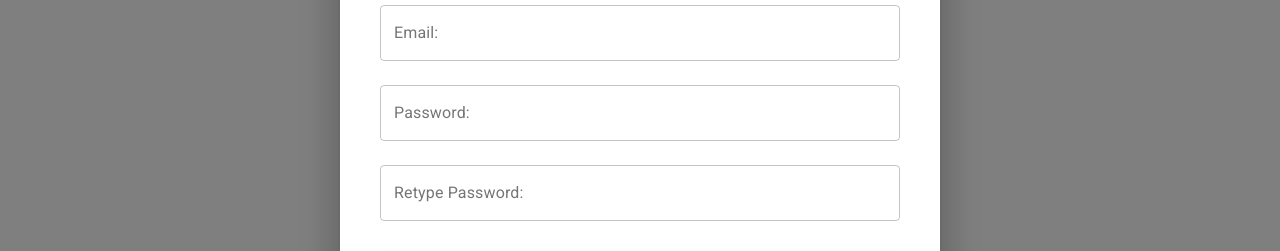
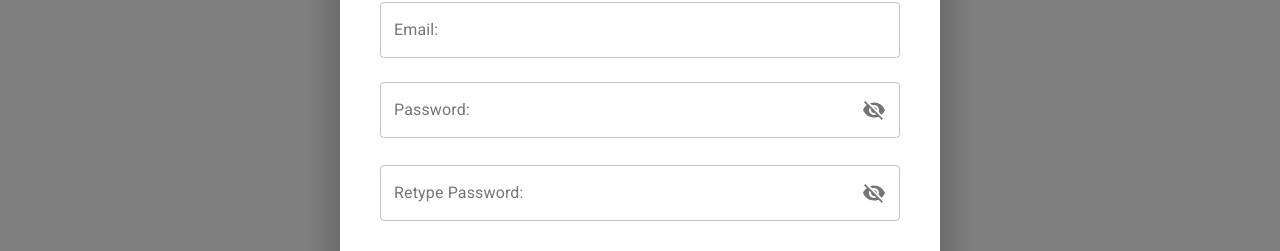
Before and after one commit to hoapha1009/shop-cart, a React (Create React App) app: page /todos in a window 1280 px wide. Both pictures are taken after a click on the button "REGISTER". Shown: the part 348-599 px from the top of the page. Built offline with nearby package versions, Linux system fonts and the light colour scheme.

Commit message:
Feat: set up prettier, build Header, InputField, PasswordField com; Register feat

```diff
--- a/src/components/Header/index.tsx
+++ b/src/components/Header/index.tsx
@@ -1,16 +1,15 @@
 import AppBar from "@material-ui/core/AppBar";
 import Button from "@material-ui/core/Button";
 import Dialog from "@material-ui/core/Dialog";
-import DialogActions from "@material-ui/core/DialogActions";
 import DialogContent from "@material-ui/core/DialogContent";
 import { makeStyles } from "@material-ui/core/styles";
 import Toolbar from "@material-ui/core/Toolbar";
 import Typography from "@material-ui/core/Typography";
+import CloseIcon from "@material-ui/icons/Close";
 import StorefrontIcon from "@material-ui/icons/Storefront";
 import React from "react";
 import { Link } from "react-router-dom";
 import Register from "../../features/Auth/Register";
-import CloseIcon from "@material-ui/icons/Close";
 
 const useStyles = makeStyles((theme) => ({
     root: {
--- a/src/components/form-controls/InputField/index.tsx
+++ b/src/components/form-controls/InputField/index.tsx
@@ -1,6 +1,6 @@
-import { TextField } from "@material-ui/core";
-import React from "react";
-import { Controller } from "react-hook-form";
+import { TextField } from '@material-ui/core';
+import React from 'react';
+import { Controller } from 'react-hook-form';
 
 type P = {
     name: string;
@@ -18,15 +18,16 @@ const InputField: React.FC<P> = (props) => {
         <Controller
             name={name}
             control={form.control}
-            render={() => (
+            render={({ field }) => (
                 <TextField
-                    variant="outlined"
+                    {...field}
+                    variant='outlined'
                     fullWidth
                     label={label}
                     disabled={disabled}
-                    error={!!hasError}
+                    error={hasError}
                     helperText={errors[name]?.message}
-                    margin="normal"
+                    margin='normal'
                 />
             )}
         />
--- /dev/null
+++ b/src/components/form-controls/PasswordField/index.tsx
@@ -0,0 +1,77 @@
+import { FormHelperText } from '@material-ui/core';
+import FormControl from '@material-ui/core/FormControl';
+import IconButton from '@material-ui/core/IconButton';
+import InputAdornment from '@material-ui/core/InputAdornment';
+import InputLabel from '@material-ui/core/InputLabel';
+import OutlinedInput from '@material-ui/core/OutlinedInput';
+import Visibility from '@material-ui/icons/Visibility';
+import VisibilityOff from '@material-ui/icons/VisibilityOff';
+import React from 'react';
+import { Controller } from 'react-hook-form';
+
+type P = {
+    name: string;
+    form: any;
+    label: string;
+    disabled?: boolean;
+};
+
+const PasswordField: React.FC<P> = (props) => {
+    const { name, form, label, disabled } = props;
+    const { errors } = form.formState;
+    const hasError = !!errors[name];
+
+    const [showPassword, setShowPassword] = React.useState(false);
+
+    const handleClickShowPassword = () => {
+        setShowPassword((prevState) => !prevState);
+    };
+
+    return (
+        <>
+            <Controller
+                name={name}
+                control={form.control}
+                render={({ field }) => {
+                    return (
+                        <FormControl
+                            {...field}
+                            error={hasError}
+                            fullWidth
+                            margin='normal'
+                            variant='outlined'
+                        >
+                            <InputLabel htmlFor={name}>{label}</InputLabel>
+                            <OutlinedInput
+                                label={label}
+                                id={name}
+                                type={showPassword ? 'text' : 'password'}
+                                disabled={disabled}
+                                endAdornment={
+                                    <InputAdornment position='end'>
+                                        <IconButton
+                                            aria-label='toggle password visibility'
+                                            onClick={handleClickShowPassword}
+                                            edge='end'
+                                        >
+                                            {showPassword ? (
+                                                <Visibility />
+                                            ) : (
+                                                <VisibilityOff />
+                                            )}
+                                        </IconButton>
+                                    </InputAdornment>
+                                }
+                            />
+                        </FormControl>
+                    );
+                }}
+            />
+            <FormHelperText error={hasError}>
+                {errors[name]?.message}
+            </FormHelperText>
+        </>
+    );
+};
+
+export default PasswordField;
--- a/src/features/Auth/RegisterForm/index.tsx
+++ b/src/features/Auth/RegisterForm/index.tsx
@@ -1,14 +1,14 @@
-import { yupResolver } from "@hookform/resolvers/yup";
-import { Button } from "@material-ui/core";
-import Avatar from "@material-ui/core/Avatar";
-import { makeStyles } from "@material-ui/core/styles";
-import Typography from "@material-ui/core/Typography";
-import { LockOpenOutlined } from "@material-ui/icons";
-import LockOutlinedIcon from "@material-ui/icons/LockOutlined";
-import React from "react";
-import { useForm } from "react-hook-form";
-import * as yup from "yup";
-import InputField from "../../../components/form-controls/InputField";
+import { yupResolver } from '@hookform/resolvers/yup';
+import { Button } from '@material-ui/core';
+import Avatar from '@material-ui/core/Avatar';
+import { makeStyles } from '@material-ui/core/styles';
+import Typography from '@material-ui/core/Typography';
+import { LockOpenOutlined } from '@material-ui/icons';
+import React from 'react';
+import { useForm } from 'react-hook-form';
+import * as yup from 'yup';
+import InputField from '../../../components/form-controls/InputField';
+import PasswordField from '../../../components/form-controls/PasswordField';
 
 type Inputs = {
     fullName: string;
@@ -23,18 +23,18 @@ type P = {
 
 const useStyles = makeStyles((theme) => ({
     root: {
-        position: "relative",
+        position: 'relative',
         padding: theme.spacing(2),
     },
 
     avatar: {
-        margin: "0 auto",
+        margin: '0 auto',
         backgroundColor: theme.palette.secondary.main,
     },
 
     title: {
         margin: theme.spacing(2, 0, 2),
-        textAlign: "center",
+        textAlign: 'center',
     },
 
     submit: {
@@ -42,7 +42,7 @@ const useStyles = makeStyles((theme) => ({
     },
 
     progress: {
-        position: "absolute",
+        position: 'absolute',
         top: theme.spacing(1),
         left: 0,
         right: 0,
@@ -52,18 +52,40 @@ const useStyles = makeStyles((theme) => ({
 export default function RegisterForm(props: P) {
     const { onSubmit } = props;
     const classes = useStyles();
+    const regex = /^(?=.*?[A-Z])(?=.*?[a-z])(?=.*?[0-9])(?=.*?[#?!@$%^&*-]).{8,}$/;
     const schema = yup.object().shape({
-        fullName: yup.string().required(),
-        email: yup.string().required(),
-        password: yup.string().required(),
-        retypePassword: yup.string().required(),
+        fullName: yup
+            .string()
+            .required('Enter full name!')
+            .test(
+                'should has at least 2 words',
+                'Please enter at least 2 words!',
+                (value) => {
+                    return value!.split(' ').length >= 2;
+                }
+            ),
+        email: yup
+            .string()
+            .required('Enter email!')
+            .email('Please enter a valid email!'),
+        password: yup
+            .string()
+            .required('Please enter password!')
+            .matches(
+                regex,
+                'Password must contain at least 8 characters, one uppercase, one lowercase, one number and one special character!'
+            ),
+        retypePassword: yup
+            .string()
+            .required('Please confirm your password!')
+            .oneOf([yup.ref('password')], 'Retype password wrong!'),
     });
     const form = useForm<Inputs>({
         defaultValues: {
-            fullName: "",
-            email: "",
-            password: "",
-            retypePassword: "",
+            fullName: '',
+            email: '',
+            password: '',
+            retypePassword: '',
         },
         resolver: yupResolver(schema),
     });
@@ -79,27 +101,27 @@ export default function RegisterForm(props: P) {
             <Avatar className={classes.avatar}>
                 <LockOpenOutlined />
             </Avatar>
-            <Typography className={classes.title} component="h3" variant="h5">
+            <Typography className={classes.title} component='h3' variant='h5'>
                 Create an account
             </Typography>
             <form onSubmit={form.handleSubmit(handleSubmit)}>
-                <InputField name="fullName" label="Full Name:" form={form} />
-                <InputField name="email" label="Email:" form={form} />
-                <InputField name="password" label="Password:" form={form} />
-                <InputField
-                    name="retypePassword"
-                    label="Retype Password:"
+                <InputField name='fullName' label='Full Name:' form={form} />
+                <InputField name='email' label='Email:' form={form} />
+                <PasswordField name='password' label='Password:' form={form} />
+                <PasswordField
+                    name='retypePassword'
+                    label='Retype Password:'
                     form={form}
                 />
 
                 <Button
                     // disabled={isSubmitting}
-                    type="submit"
+                    type='submit'
                     className={classes.submit}
-                    variant="contained"
+                    variant='contained'
                     fullWidth
-                    color="primary"
-                    size="large"
+                    color='primary'
+                    size='large'
                 >
                     Create an account
                 </Button>
```
Also changed, not shown: 1 other file (tests, documents, lock files or other folders).
